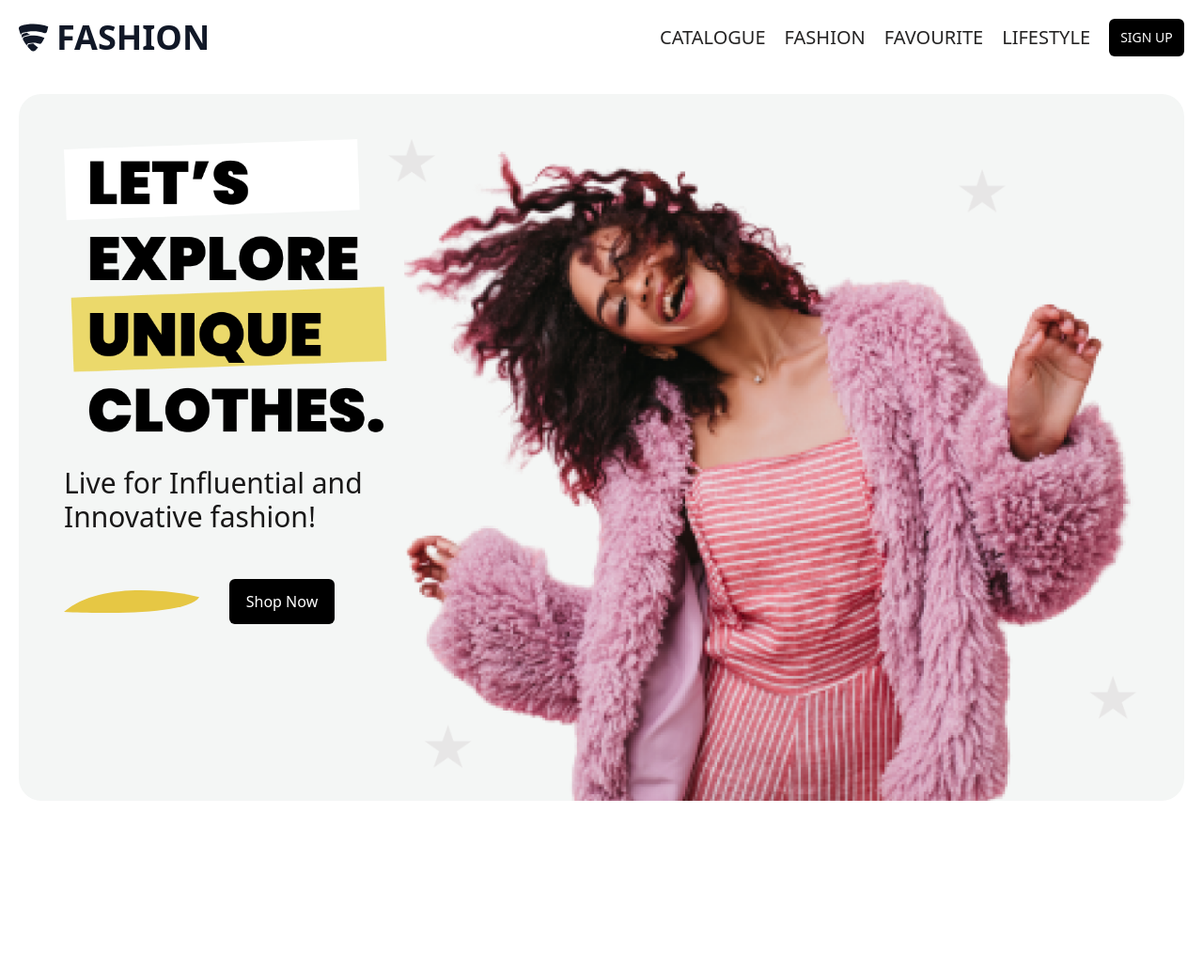
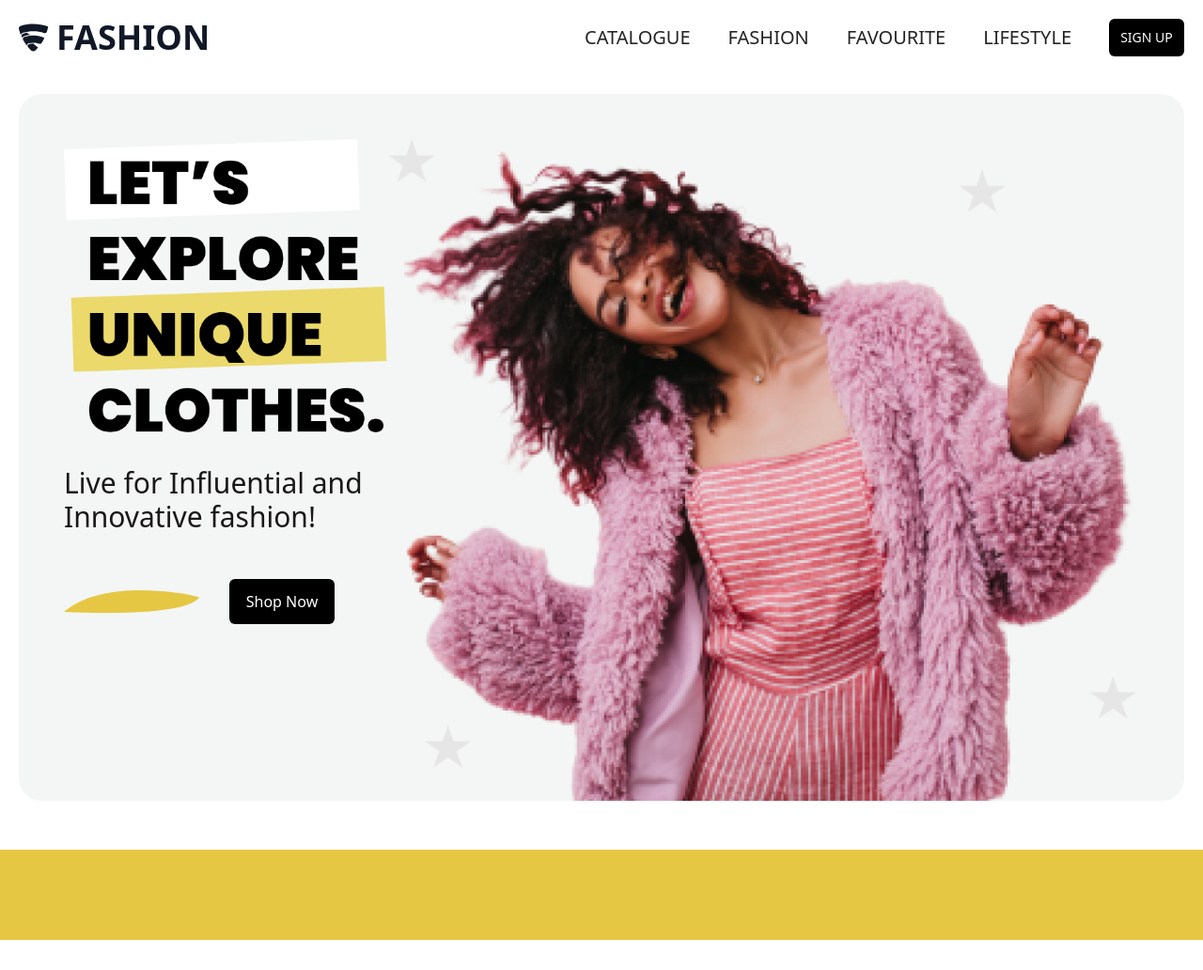
Before and after one commit to Merlin-3D/shopping-website, a Next.js app: page / in a window 1280 px wide. Shown: the whole page at 94% size. Before the commit the page ends 872 px from the top, so only its background shows below. Built offline with nearby package versions, Linux system fonts and the light colour scheme.

Commit message:
feat: add brand

```diff
--- /dev/null
+++ b/src/pages/blocks/brand.tsx
@@ -0,0 +1,28 @@
+import Image from "next/image";
+
+const brandsList = [
+  "/assets/brand/hm.png",
+  "/assets/brand/obey.png",
+  "/assets/brand/shoptify.png",
+  "/assets/brand/lacoste.png",
+  "/assets/brand/levis.png",
+  "/assets/brand/amazon.png",
+];
+
+export default function Brand() {
+  return (
+    <div className="bg-100 w-full px-16 py-12 my-8 flex justify-evenly">
+      {/* {brandsList.map((brand) => {
+        return (
+          <Image
+            key={"soutien"}
+            src={brand}
+            alt="brand"
+            width={100}
+            height={100}
+          />
+        );
+      })} */}
+    </div>
+  );
+}
--- a/src/pages/blocks/header.tsx
+++ b/src/pages/blocks/header.tsx
@@ -35,7 +35,7 @@ export default function Header() {
               <Link
                 href={item.href}
                 key={index}
-                className="mr-5 text-xl font-medium text-500"
+                className="mr-10 text-xl font-medium text-500"
               >
                 {item.name}
               </Link>
--- a/src/pages/blocks/index.ts
+++ b/src/pages/blocks/index.ts
@@ -1,4 +1,5 @@
 import Banner from "./banner";
+import Brand from "./brand";
 import Header from "./header";
 
-export { Banner, Header };
+export { Banner, Brand, Header };
--- a/src/pages/index.tsx
+++ b/src/pages/index.tsx
@@ -1,6 +1,6 @@
 import Image from "next/image";
 import { Inter } from "next/font/google";
-import { Banner, Header } from "./blocks";
+import { Banner, Brand, Header } from "./blocks";
 
 const inter = Inter({ subsets: ["latin"] });
 
@@ -9,6 +9,7 @@ export default function Home() {
     <main className={`min-h-screen flex-col`}>
       <Header />
       <Banner />
+      <Brand />
     </main>
   );
 }
```
